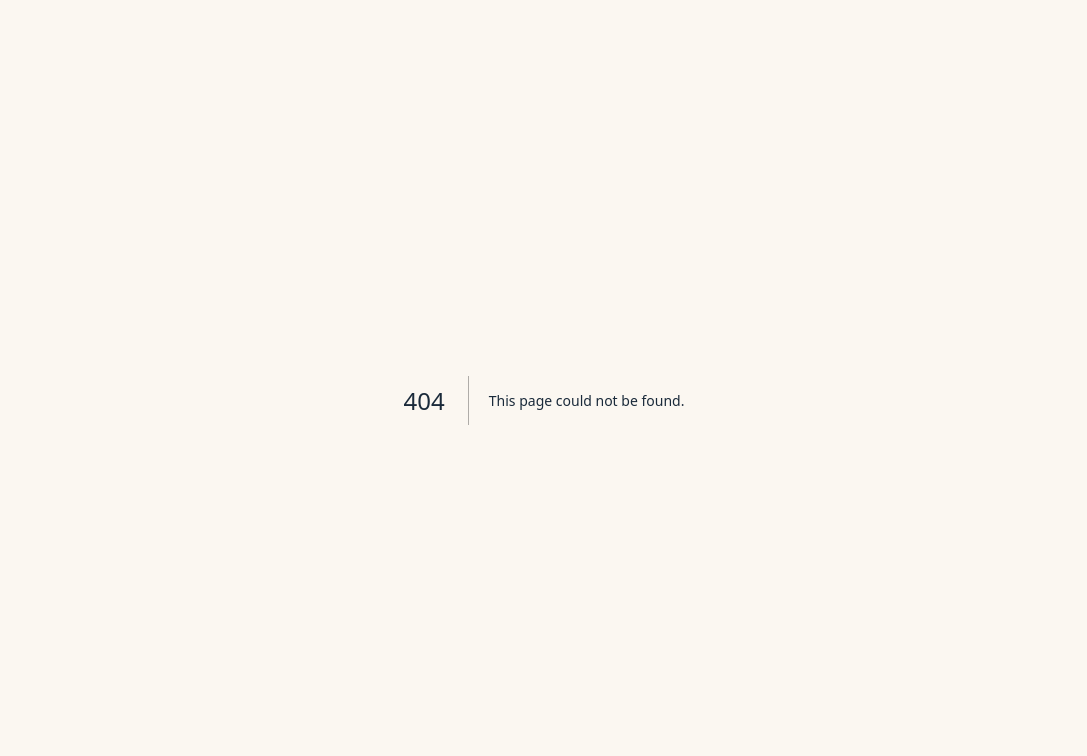
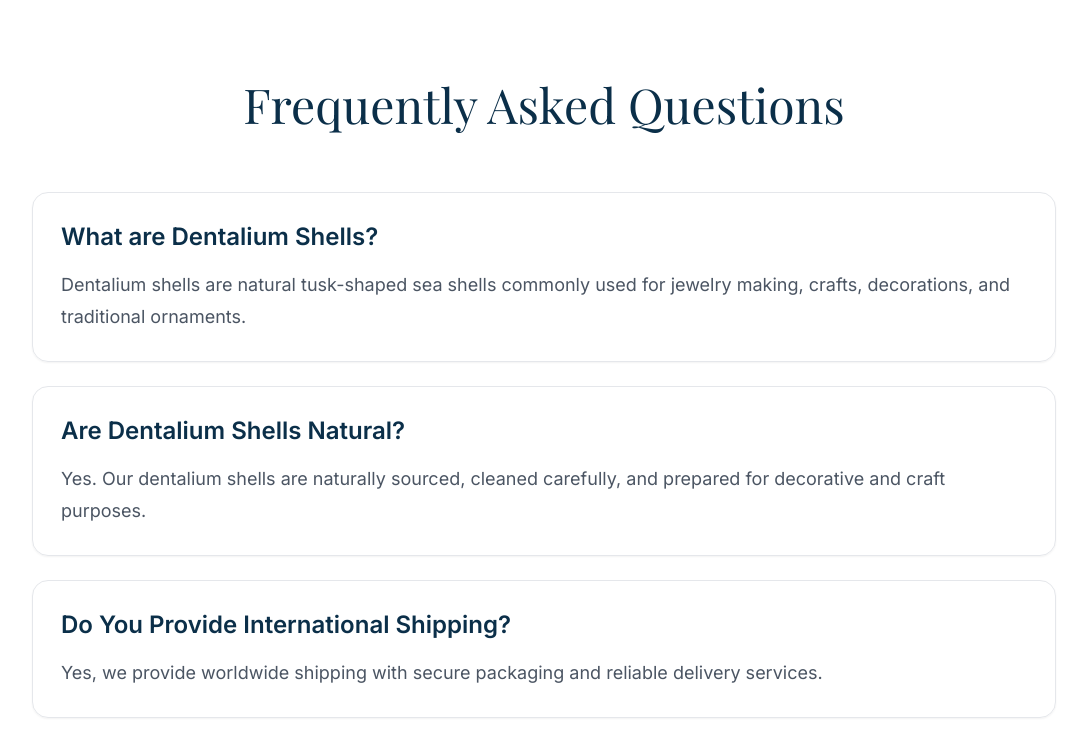
Before and after one commit to Schoenen-Dev/Dentalium-shells, a Next.js app: page /faq-v1 in a window 1280 px wide. Before the commit this address had no page. Shown: the top 756 px of the page, without its empty margins (96-1183 px from the left). Built offline with nearby package versions, Linux system fonts and the light colour scheme; a web font is replaced by a local one.

Commit message:
added dynamic slug page

```diff
--- /dev/null
+++ b/app/[slug]/page.js
@@ -0,0 +1,165 @@
+export default function DynamicPage({ params }) {
+
+  const pages = {
+
+    "faq-v1": {
+      title: "Frequently Asked Questions",
+
+      sections: [
+
+        {
+          heading: "What are Dentalium Shells?",
+          content:
+            "Dentalium shells are natural tusk-shaped sea shells commonly used for jewelry making, crafts, decorations, and traditional ornaments.",
+        },
+
+        {
+          heading: "Are Dentalium Shells Natural?",
+          content:
+            "Yes. Our dentalium shells are naturally sourced, cleaned carefully, and prepared for decorative and craft purposes.",
+        },
+
+        {
+          heading: "Do You Provide International Shipping?",
+          content:
+            "Yes, we provide worldwide shipping with secure packaging and reliable delivery services.",
+        },
+
+      ],
+    },
+
+    "privacy-policy-2": {
+      title: "Privacy Policy",
+
+      sections: [
+
+        {
+          heading: "Who We Are",
+          content:
+            "Our website address is: https://dentaliumshells.com",
+        },
+
+        {
+          heading: "Information Collection",
+          content:
+            "We collect customer information including name, email, phone number, and shipping address for order processing and support.",
+        },
+
+      ],
+    },
+
+    "returns-exchanges": {
+      title: "Return & Refund Policy",
+
+      sections: [
+
+        {
+          heading: "No Refund | No Exchange Policy",
+          content:
+            "All products sold by Premium Dentalium Shells are natural sea shells. All sales are final and we do not offer refunds or exchanges.",
+        },
+
+        {
+          heading: "Natural Product Disclaimer",
+          content:
+            "Variations in size, texture, thickness, color, or minor marks are natural characteristics of sea shells and not defects.",
+        },
+
+      ],
+    },
+
+    shipping: {
+      title: "Shipping Policy",
+
+      sections: [
+
+        {
+          heading: "Delivery Timeline",
+          content:
+            "Orders usually take 20–25 business days depending on customs procedures and destination country.",
+        },
+
+        {
+          heading: "International Shipping",
+          content:
+            "We provide worldwide shipping with secure packaging and tracking support.",
+        },
+
+      ],
+    },
+
+  terms: {
+    title: "Terms & Conditions",
+
+    sections: [
+
+      {
+        heading: "General Use",
+        content:
+          "By using this website, you confirm that you are at least 18 years old or using the site under parental supervision.",
+      },
+
+      {
+        heading: "Product Information",
+        content:
+          "Dentalium shells are natural products and slight variations in shape, color, and size are normal.",
+      },
+
+      {
+        heading: "Orders & Payments",
+        content:
+          "Orders are subject to product availability and payment confirmation.",
+      },
+
+    ],
+  },
+
+};
+
+  const page = pages[params.slug];
+
+  if (!page) {
+    return (
+      <div className="min-h-screen flex items-center justify-center text-4xl">
+        Page Not Found
+      </div>
+    );
+  }
+
+  return (
+    <div className="min-h-screen bg-white py-20 px-4">
+
+      <div className="max-w-5xl mx-auto">
+
+        <h1 className="text-5xl font-serif text-center text-deep mb-16">
+          {page.title}
+        </h1>
+
+        <div className="space-y-6">
+
+          {page.sections.map((item, index) => (
+
+            <div
+              key={index}
+              className="border border-gray-200 rounded-2xl p-7 shadow-sm hover:shadow-md transition"
+            >
+
+              <h2 className="text-2xl font-semibold text-deep mb-4">
+                {item.heading}
+              </h2>
+
+              <p className="text-gray-600 leading-8 text-lg">
+                {item.content}
+              </p>
+
+            </div>
+
+          ))}
+
+        </div>
+
+      </div>
+
+    </div>
+  );
+}
--- a/app/page.js
+++ b/app/page.js
@@ -2227,19 +2227,19 @@ const Footer = ({ goShop, setView }) => (
 
           <ul className="space-y-5 text-[16px] text-white/60">
             <li className="hover:text-gold transition cursor-pointer">
-              Privacy Policy
-            </li>
+               <a href="/privacy-policy-2">Privacy Policy</a>
+             </li>
 
             <li className="hover:text-gold transition cursor-pointer">
-              Returns + Exchanges
-            </li>
+              <a href="/returns-exchanges">Returns + Exchanges</a>
+             </li>
 
             <li className="hover:text-gold transition cursor-pointer">
-              Shipping
-            </li>
-
-            <li className="hover:text-gold transition cursor-pointer">
-              Terms & Conditions
+               <a href="/shipping">Shipping</a>
+             </li>
+
+           <li className="hover:text-gold transition cursor-pointer">
+             <a href="/terms">Terms & Conditions</a>
             </li>
           </ul>
         </div>
@@ -2345,7 +2345,9 @@ const Footer = ({ goShop, setView }) => (
               </button>
             </li>
 
-            <li className="hover:text-gold transition cursor-pointer">FAQ</li>
+            <li className="hover:text-gold transition cursor-pointer">
+  <a href="/faq-v1">FAQ</a>
+</li>
           </ul>
         </div>
       </div>
```
